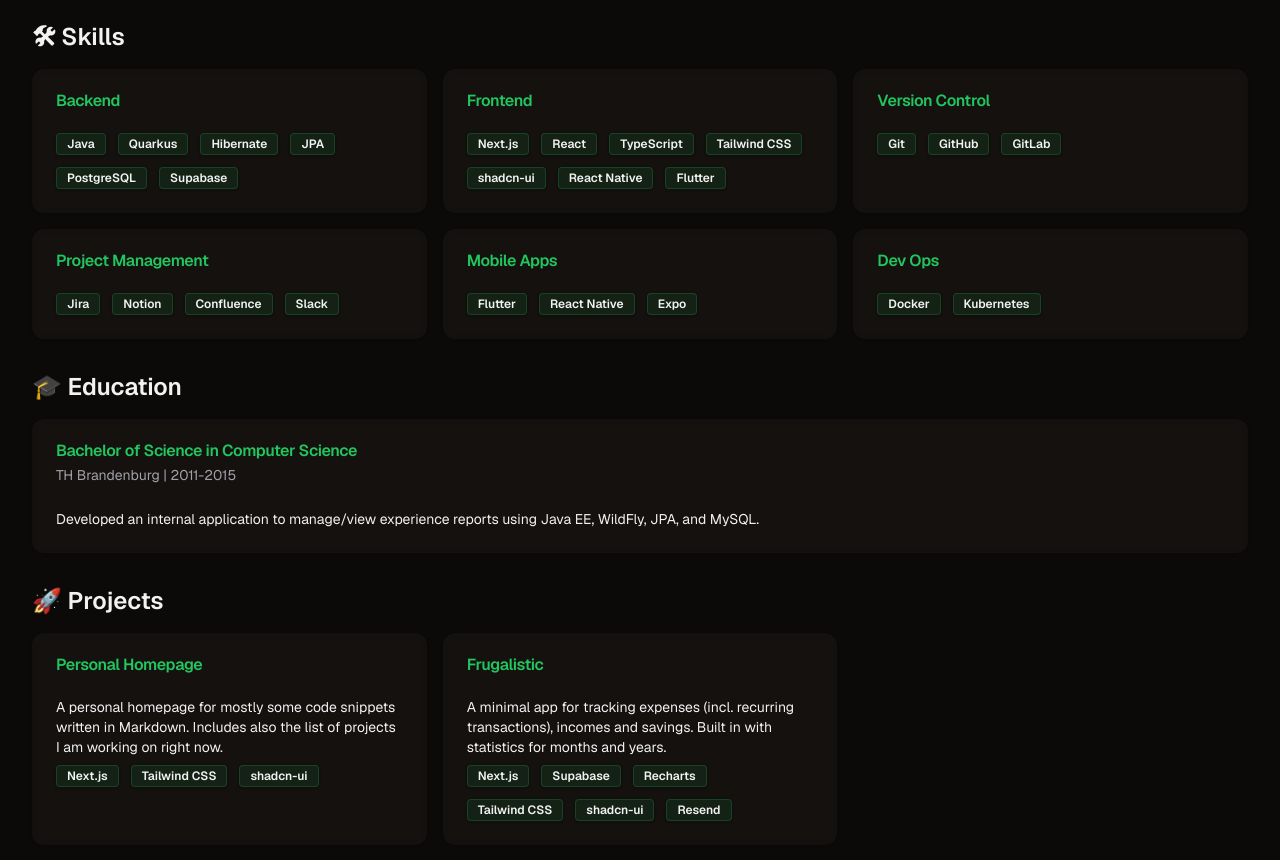
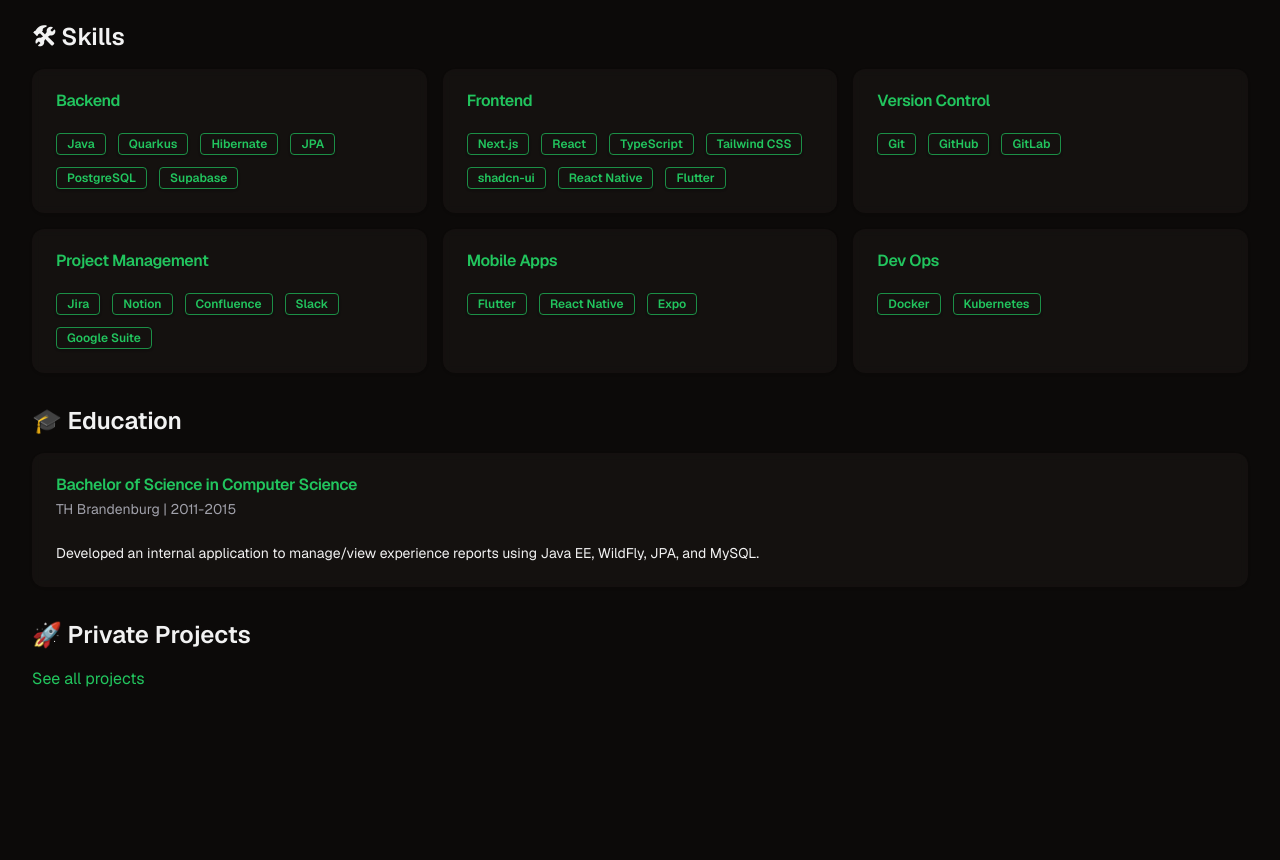
Before and after one commit to ahofmeister/website, a Next.js app: page /about in a window 1280 px wide. Shown: the part 1160-2020 px from the top of the page. After the commit the page ends 1955 px from the top, so only its background shows below. Built offline with nearby package versions, Linux system fonts and the light colour scheme.

Commit message:
Improve projects page

```diff
--- a/app/about/page.tsx
+++ b/app/about/page.tsx
@@ -112,25 +112,10 @@
                 </section>
 
                 <section className="mb-8">
-                    <h2 className="text-2xl font-semibold mb-4">{aboutData.projects.heading}</h2>
-                    <div className="grid grid-cols-1 md:grid-cols-2 lg:grid-cols-3 gap-4">
-                        {aboutData.projects.items.map((project, index) => (
-                            <Card key={index}
-                                  className="bg-card/50 backdrop-blur-sm hover:bg-card/75 transition-colors">
-                                <CardHeader>
-                                    <CardTitle className="text-primary">{project.name}</CardTitle>
-                                </CardHeader>
-                                <CardContent>
-                                    <p className="mb-2 text-sm text-card-foreground">{project.description}</p>
-                                    <div className="flex flex-wrap gap-3">
-                                        {project.technologies.map((tech, techIndex) => (
-                                            <Badge key={techIndex}>{tech}</Badge>
-                                        ))}
-                                    </div>
-                                </CardContent>
-                            </Card>
-                        ))}
-                    </div>
+                    <h2 className="text-2xl font-semibold mb-4">🚀 Private Projects</h2>
+                    <Link href={"/projects"} className="text-primary">
+                        See all projects
+                    </Link>
                 </section>
             </div>
         </div>
--- a/app/projects/page.tsx
+++ b/app/projects/page.tsx
@@ -1,40 +1,57 @@
-import {allProjects} from "@/.contentlayer/generated"
-import Link from "next/link"
-import {
-    Card,
-    CardContent,
-    CardDescription,
-    CardFooter,
-    CardHeader,
-    CardTitle
-} from "@/components/ui/card";
+import {ArrowUpRight, Github} from "lucide-react";
+import Link from "next/link";
+import {Badge} from "@/components/ui/badge";
+import {allProjects} from "contentlayer/generated";
+import {cn} from "@/lib/utils";
 
-export default function ProjectsPage() {
+export default function ProjectPage() {
     return (
-        <div className={'m-10'}>
-            <div className="grid grid-cols-2 gap-12">
-                {allProjects.map(project =>
-                    <Card  key={project._id} className="w-[350px]">
-                        <CardHeader>
-                            <CardTitle>{project.title}</CardTitle>
+        <div className="mx-auto max-w-5xl px-4 py-16">
+            <ul className="space-y-24">
+                {allProjects.map((project) => (
+                    <li key={project.title} className="group relative">
+                        <div className="flex flex-col space-y-4">
+                            <div className="flex items-baseline justify-between">
+                                <div className={"flex space-x-4"}>
+                                <h2 className="text-2xl font-semibold">{project.title}
+                                </h2>
+                                    <Link href={project.href as string}>
+                                        <ArrowUpRight/>
+                                    </Link>
+                                </div>
+                                <div className="flex items-center">
+                                    <Badge
+                                        variant="default"
+                                        className={cn(
+                                            "border text",
+                                            {
+                                                "border-yellow-500 text-yellow-500": project.status === "Development",
+                                            }
+                                        )}
+                                    >
+                                        {project.status}
+                                    </Badge>
 
-                        </CardHeader>
-                        <CardContent>
-                            <CardDescription>{project.summary}</CardDescription>
-                        </CardContent>
-                        <CardFooter className="flex justify-between">
-                            <Link href={project.slug}>Learn more</Link>
-
-                            <div className={'mt-2'}>
-                                <a href={project.externalUrl} target={'_blank'} rel="noreferrer"
-                                   className={'underline decoration-primary underline-offset-4'}>
-                                    Visit
-                                </a>
+                                    {project.github && (
+                                        <Link className="ml-4" href={project.github} target="_blank"
+                                              rel="noopener noreferrer">
+                                            <Github/>
+                                        </Link>
+                                    )}
+                                </div>
                             </div>
-                        </CardFooter>
-                    </Card>
-                )}
-            </div>
+                            <p className="text-gray-400 max-w-2xl">{project.description}</p>
+                            <div className="flex flex-wrap gap-2">
+                                {project.technologies?.map((tech) => (
+                                    <Badge key={tech} variant="default" className="">
+                                        {tech}
+                                    </Badge>
+                                ))}
+                            </div>
+                        </div>
+                    </li>
+                ))}
+            </ul>
         </div>
-    )
+    );
 }
--- a/components/ui/badge.tsx
+++ b/components/ui/badge.tsx
@@ -9,7 +9,7 @@
     variants: {
       variant: {
         default:
-          "border-primary/20 bg-primary/10 shadow hover:bg-primary/80",
+          "border-primary/70 shadow text-primary",
         secondary:
           "border-transparent bg-secondary text-secondary-foreground hover:bg-secondary/80",
         destructive:
--- a/content/cv/about-data.ts
+++ b/content/cv/about-data.ts
@@ -54,7 +54,7 @@
             backend: ["Java", "Quarkus", "Hibernate", "JPA", "PostgreSQL", "Supabase"],
             frontend: ["Next.js", "React", "TypeScript", "Tailwind CSS", "shadcn-ui", "React Native", "Flutter"],
             "Version Control": ["Git", "GitHub", "GitLab"],
-            "Project Management": ["Jira", "Notion", "Confluence", "Slack"],
+            "Project Management": ["Jira", "Notion", "Confluence", "Slack", "Google Suite"],
             "Mobile Apps": ["Flutter", "React Native", "Expo"],
             "Dev Ops": ["Docker", "Kubernetes"]
         }
@@ -66,20 +66,4 @@
         years: "2011-2015",
         thesis: "Developed an internal application to manage/view experience reports using Java EE, WildFly, JPA, and MySQL."
     },
-    projects: {
-        heading: "🚀 Projects",
-        items: [
-            {
-                name: "Personal Homepage",
-                description: "A personal homepage for mostly some code snippets written in Markdown. Includes also the list of projects I am working on right now.",
-                technologies: ["Next.js", "Tailwind CSS", "shadcn-ui"]
-            },
-            {
-                name: "Frugalistic",
-                description: "A minimal app for tracking expenses (incl. recurring transactions),  incomes and savings. Built in with statistics for months and years. ",
-                technologies: ["Next.js", "Supabase", "Recharts", "Tailwind CSS", "shadcn-ui", "Resend"],
-                link: "https://www.frugalistic.app"
-            }
-        ]
-    },
 };
--- a/content/projects/zestfully.mdx
+++ /dev/null
@@ -1,5 +0,0 @@
----
-title: Zestfully
-summary: An app to track eaten food and much more.
-externalUrl: https://zestfully.alexander-hofmeister.com
----
--- a/package.json
+++ b/package.json
@@ -1,5 +1,5 @@
 {
-  "name": "next-contentlayer",
+  "name": "alexander-hofmeister.com",
   "version": "0.1.0",
   "private": true,
   "scripts": {
```
Also changed, not shown: content/projects/alexander-hofmeister-com.mdx (+5 -2 lines), content/projects/frugalistic.mdx (+5 -2 lines), contentlayer.config.js (+24 -7 lines), 1 other file (tests, documents, lock files or other folders).
